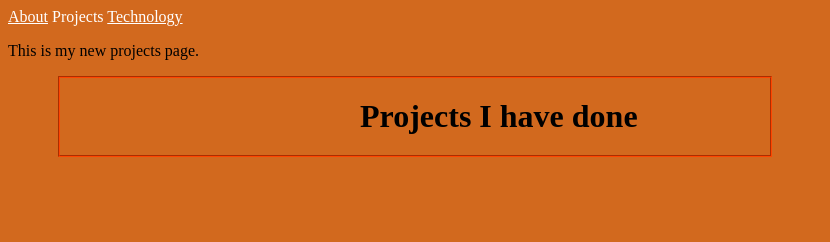
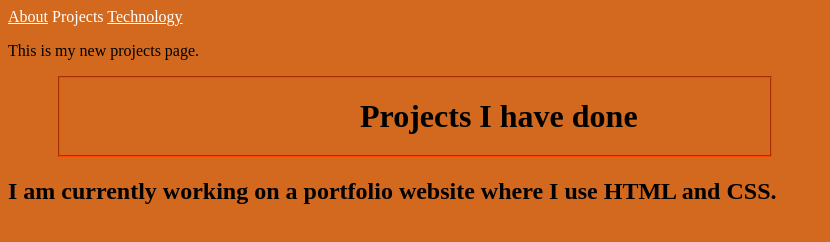
Before and after one commit to PirroneRoger/portfolio, a plain HTML site: page public_html/projects.html in a window 1280 px wide. Shown: the whole page, without its empty margins (0-830 px from the left). Drawn offline with Linux system fonts and the light colour scheme.

Commit message:
Added h2 element.
Elaborated on my h2 element and added a description.

```diff
--- a/public_html/projects.html
+++ b/public_html/projects.html
@@ -22,5 +22,6 @@ and open the template in the editor.
             </nav>
         </header>
         <h1>Projects I have done</h1>
+        <h2>I am currently working on a portfolio website where I use HTML and CSS.</h2>
     </body>
 </html>
```
